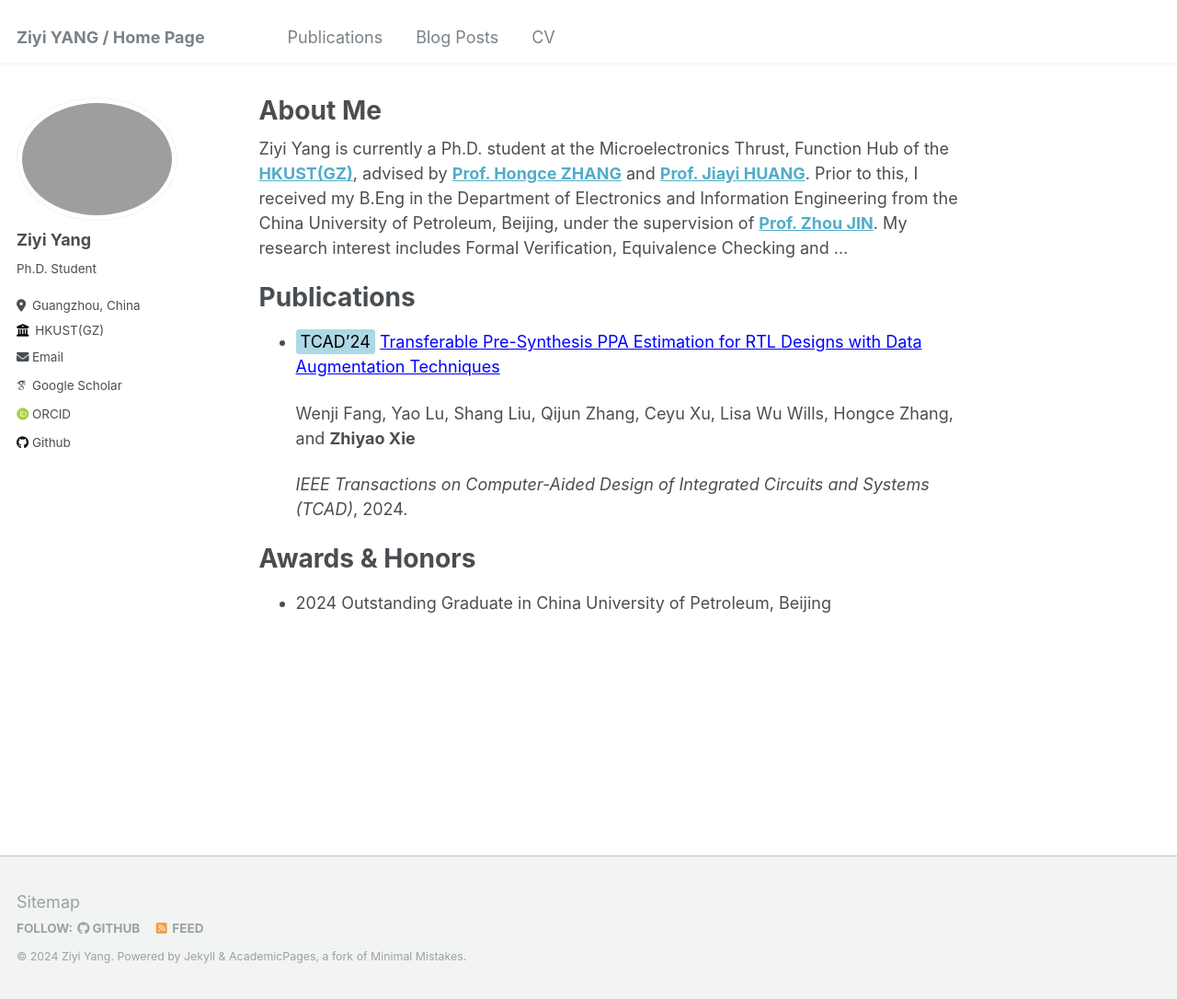
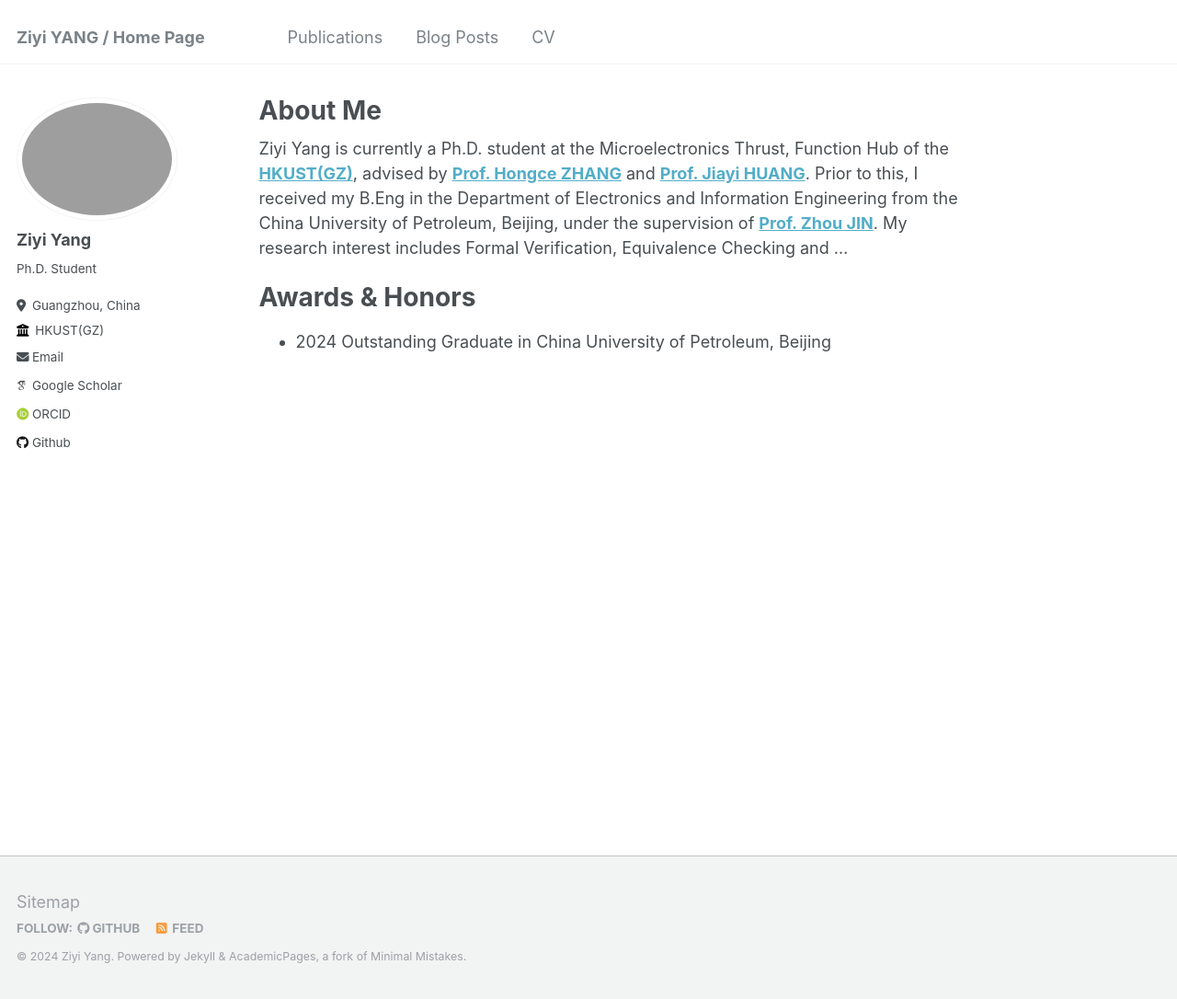
Before and after one commit to yangziyiiii/ziyiyang, a Jekyll site: the page built from _pages/about.md, in a window 1280 px wide and 1086 px high. Shown: the whole window at 92% size. Built offline with Jekyll 4.4.1, drawn with Linux system fonts in a browser that asks for light colours; some web fonts are replaced.

Commit message:
change homepage

```diff
--- a/_pages/about.md
+++ b/_pages/about.md
@@ -9,17 +9,6 @@ redirect_from:
 
 Ziyi Yang is currently a Ph.D. student at the Microelectronics Thrust, Function Hub of the **[HKUST(GZ)](https://www.hkust-gz.edu.cn/)**, advised by **[Prof. Hongce ZHANG](https://hongcezh.people.ust.hk/)** and **[Prof. Jiayi HUANG](https://jyhuang91.github.io/)**. Prior to this, I received my B.Eng in the Department of Electronics and Information Engineering from the China University of Petroleum, Beijing, under the supervision of **[Prof. Zhou JIN](https://www.cup.edu.cn/cise/szdw/fjs1/79700adbef66459e815732d688f268db.htm)**. My research interest includes Formal Verification, Equivalence Checking and ...
 
-<h1> Publications </h1>
-- <span style="background-color: #ADD8E6; color: black; padding: 3px 5px; border-radius: 3px;">TCAD'24</span> <a href="#" style="color: blue;">Transferable Pre-Synthesis PPA Estimation for RTL Designs with Data Augmentation Techniques</a>
-
-  Wenji Fang, Yao Lu, Shang Liu, Qijun Zhang, Ceyu Xu, Lisa Wu Wills, Hongce Zhang, and **Zhiyao Xie**
-
-  *IEEE Transactions on Computer-Aided Design of Integrated Circuits and Systems (TCAD)*, 2024.
-
-
-
-
-
 
 <h1>Awards & Honors</h1>
 - 2024 Outstanding Graduate in China University of Petroleum, Beijing
```
